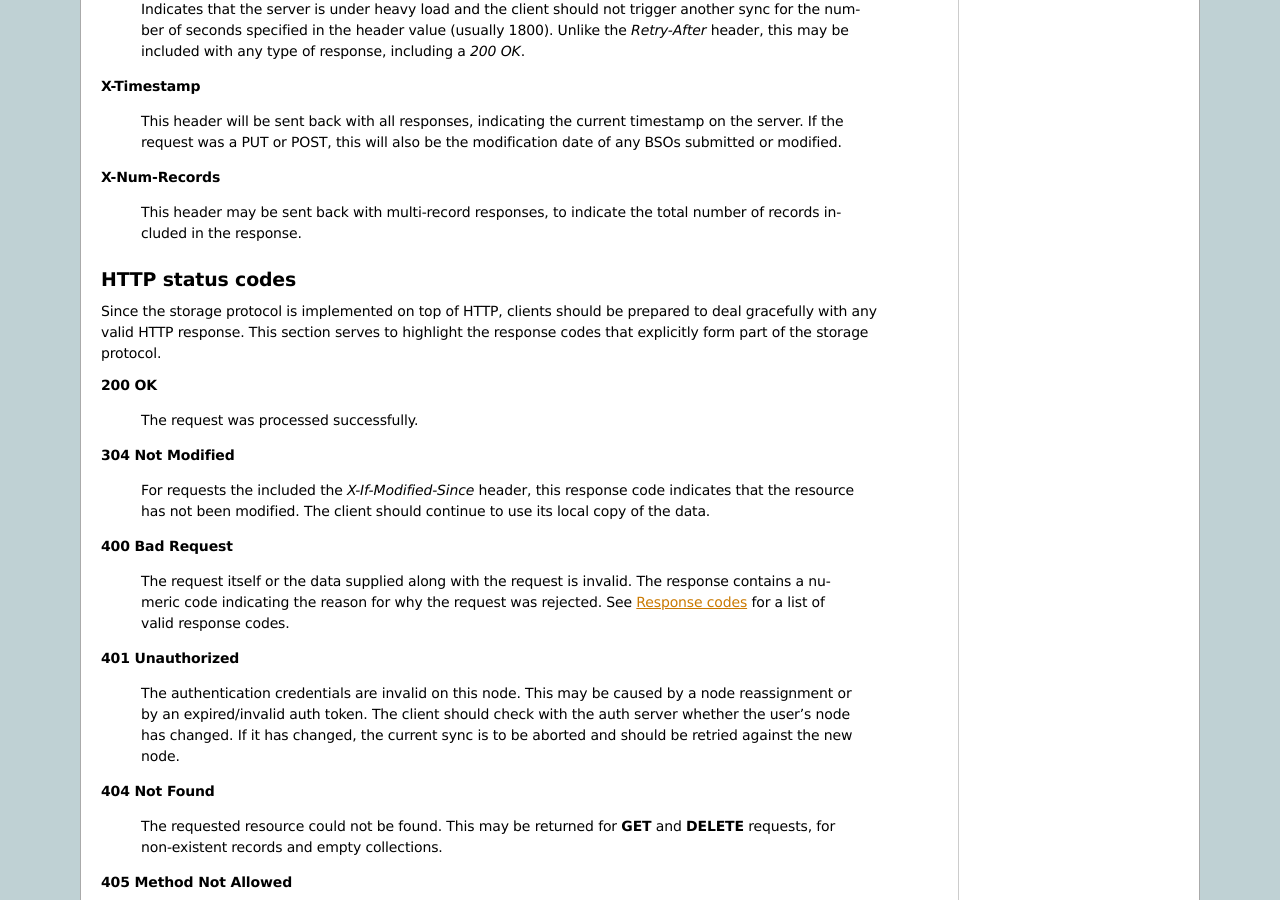
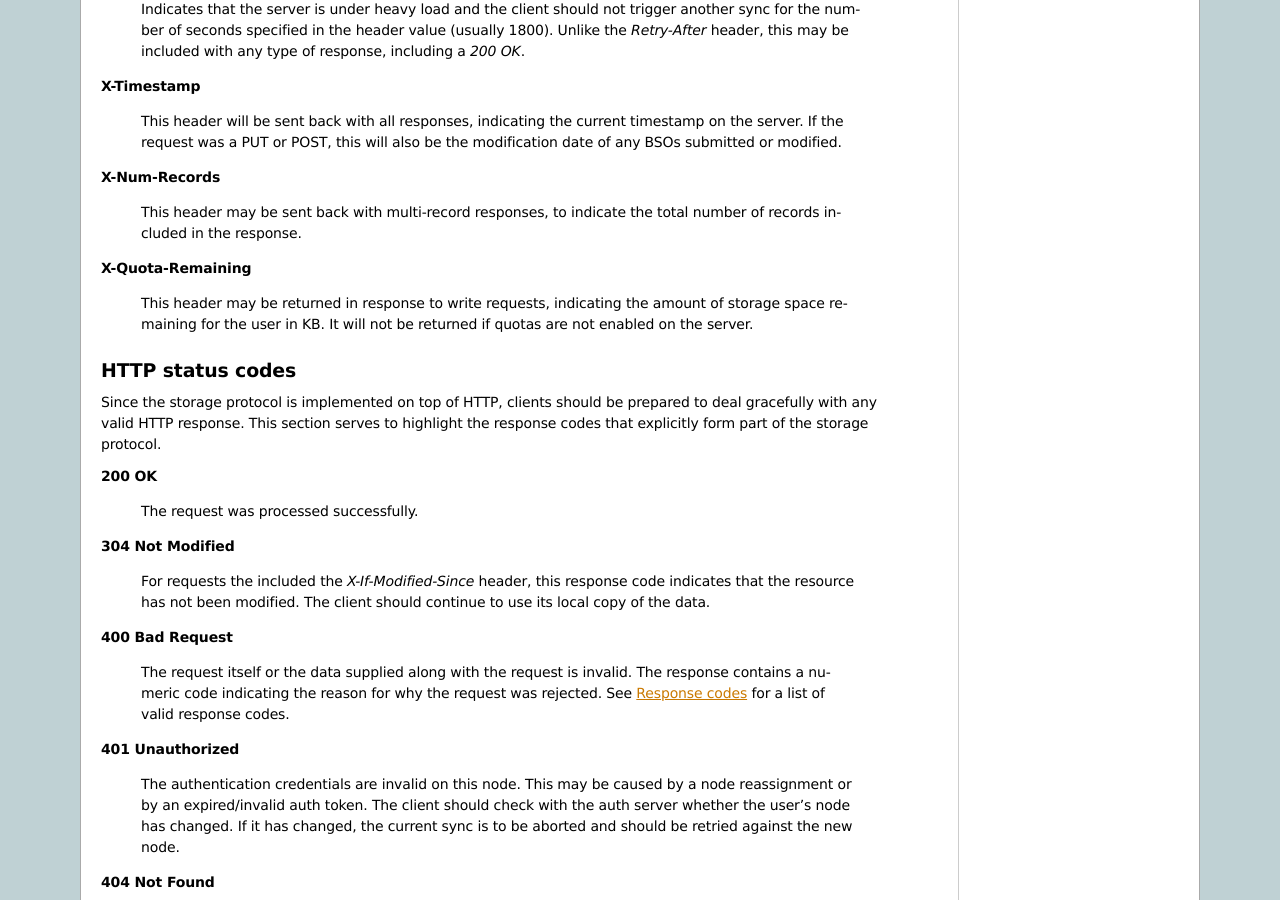
Before and after one commit to mozilla-services/docs, a Sphinx documentation site: the page built from source/storage/apis-2.0.rst, in a window 1280 px wide and 900 px high, scrolled down 5302 px. Built offline with Sphinx 7.4.7, drawn with Linux system fonts in a browser that asks for light colours; some of the changed text lies outside the part shown.

Commit message:
Document the X-Quota-Remaining header.

```diff
--- a/source/storage/apis-2.0.rst
+++ b/source/storage/apis-2.0.rst
@@ -388,6 +388,12 @@ Response Headers
     This header may be sent back with multi-record responses, to indicate the
     total number of records included in the response.
 
+**X-Quota-Remaining**
+
+    This header may be returned in response to write requests, indicating
+    the amount of storage space remaining for the user in KB.  It will
+    not be returned if quotas are not enabled on the server.
+
 
 HTTP status codes
 =================
@@ -500,6 +506,9 @@ The following is a summary of protocol changes from :ref:`server_storage_api_11`
 
 * The *X-If-Modified-Since* header has been added.
 
+* The previously-undocumented *X-Weave-Quota-Remaining* header has been
+  documented, after removing the "Weave" prefix.
+
 * The *X-Weave-Records* header has been renamed to *X-Num-Records*.
 
 * The *X-Weave-Alert* header has been removed.
```
